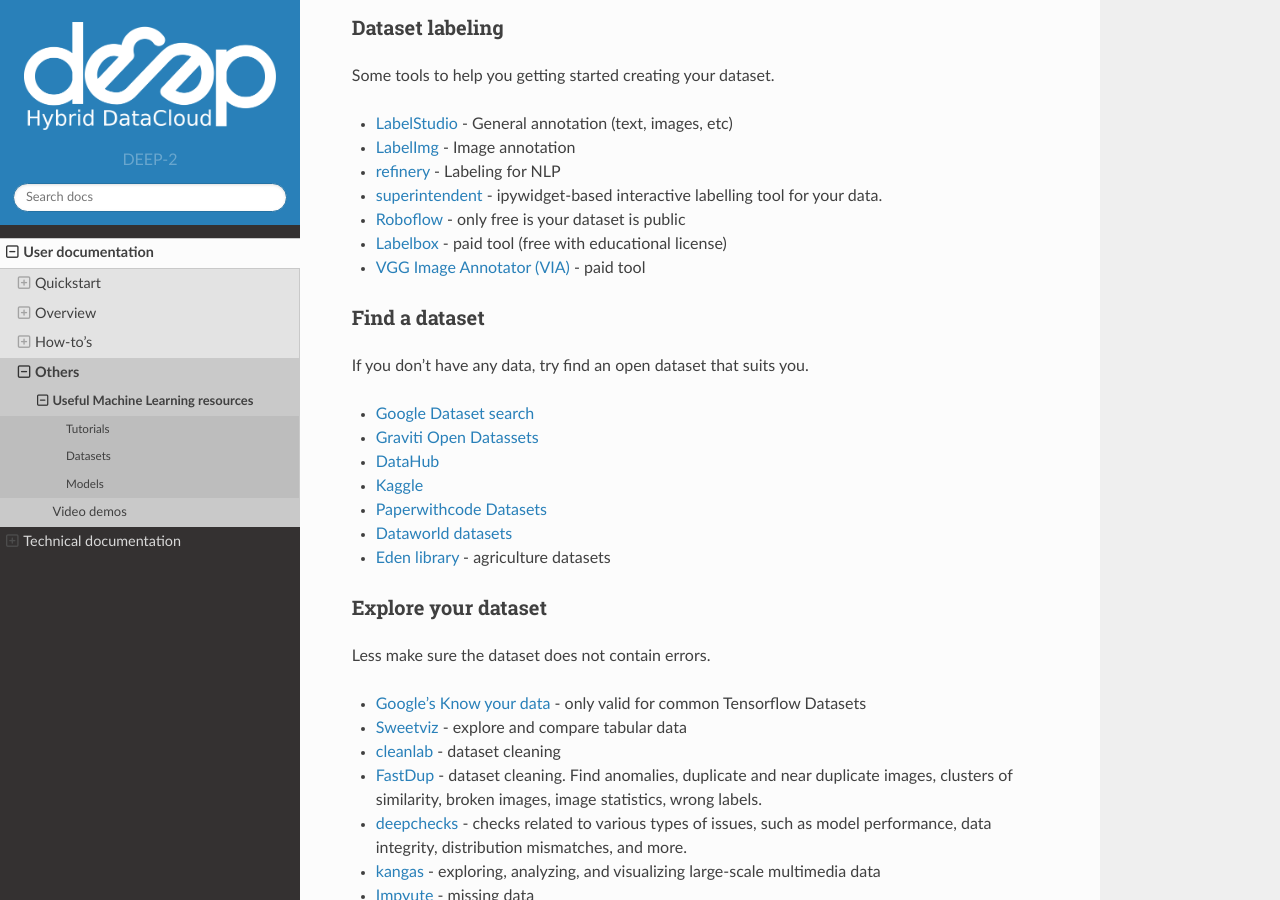
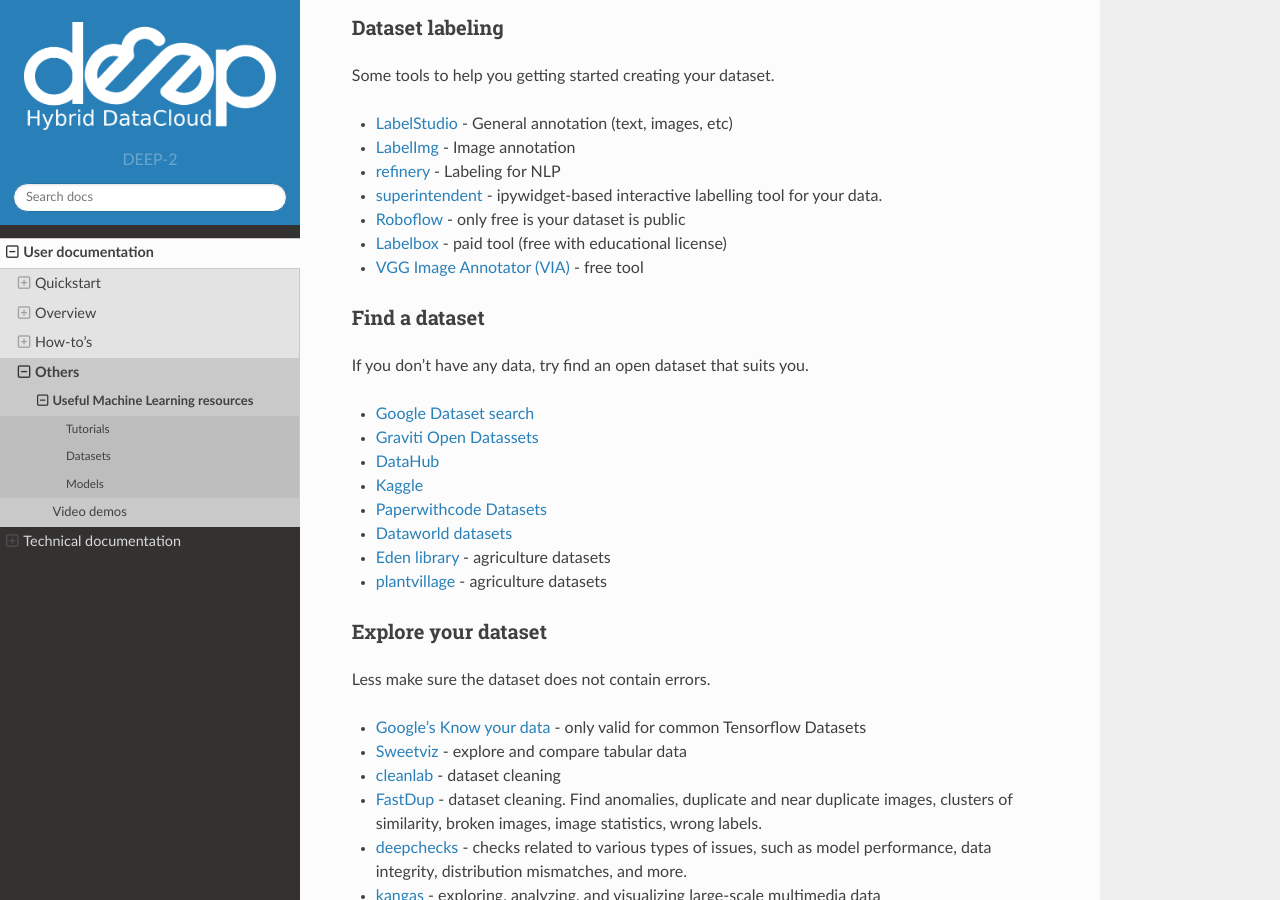
Before and after one commit to deephdc/deep-docs, a Sphinx documentation site: the page built from source/user/others/useful-ml-resources.rst, in a window 1280 px wide and 900 px high, scrolled down 742 px. Built offline with Sphinx 7.4.7 and the Read the Docs theme 2.0.0, drawn with Linux system fonts in a browser that asks for light colours; nearby versions of some CDN libraries.

Commit message:
Update useful-ml-resources.rst

```diff
--- a/source/user/others/useful-ml-resources.rst
+++ b/source/user/others/useful-ml-resources.rst
@@ -44,7 +44,7 @@
 * `superintendent <https://github.com/janfreyberg/superintendent>`__ - ipywidget-based interactive labelling tool for your data.
 * `Roboflow <https://roboflow.com/annotate>`__ - only free is your dataset is public
 * `Labelbox <https://labelbox.com/>`__ - paid tool (free with educational license)
-* `VGG Image Annotator (VIA) <https://www.robots.ox.ac.uk/~vgg/software/via/>`__ - paid tool
+* `VGG Image Annotator (VIA) <https://www.robots.ox.ac.uk/~vgg/software/via/>`__ - free tool
 
 
 Find a dataset
@@ -59,7 +59,7 @@
 * `Paperwithcode Datasets <https://paperswithcode.com/datasets>`__
 * `Dataworld datasets <https://data.world/datasets/agriculture>`__
 * `Eden library <https://edenlibrary.ai/>`__ - agriculture datasets
-
+* `plantvillage <https://plantvillage.psu.edu/>`__ - agriculture datasets
 
 
 Explore your dataset
```
